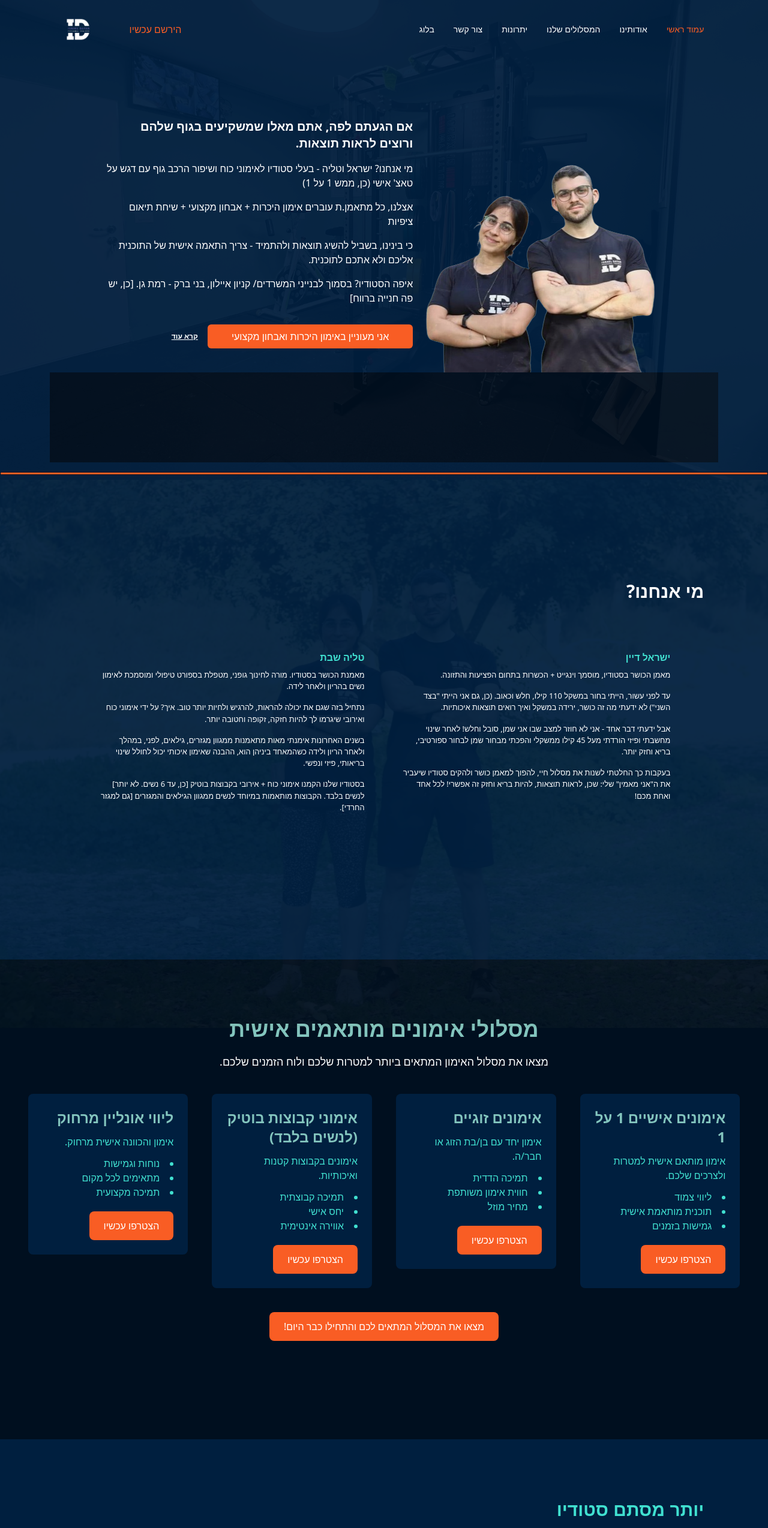
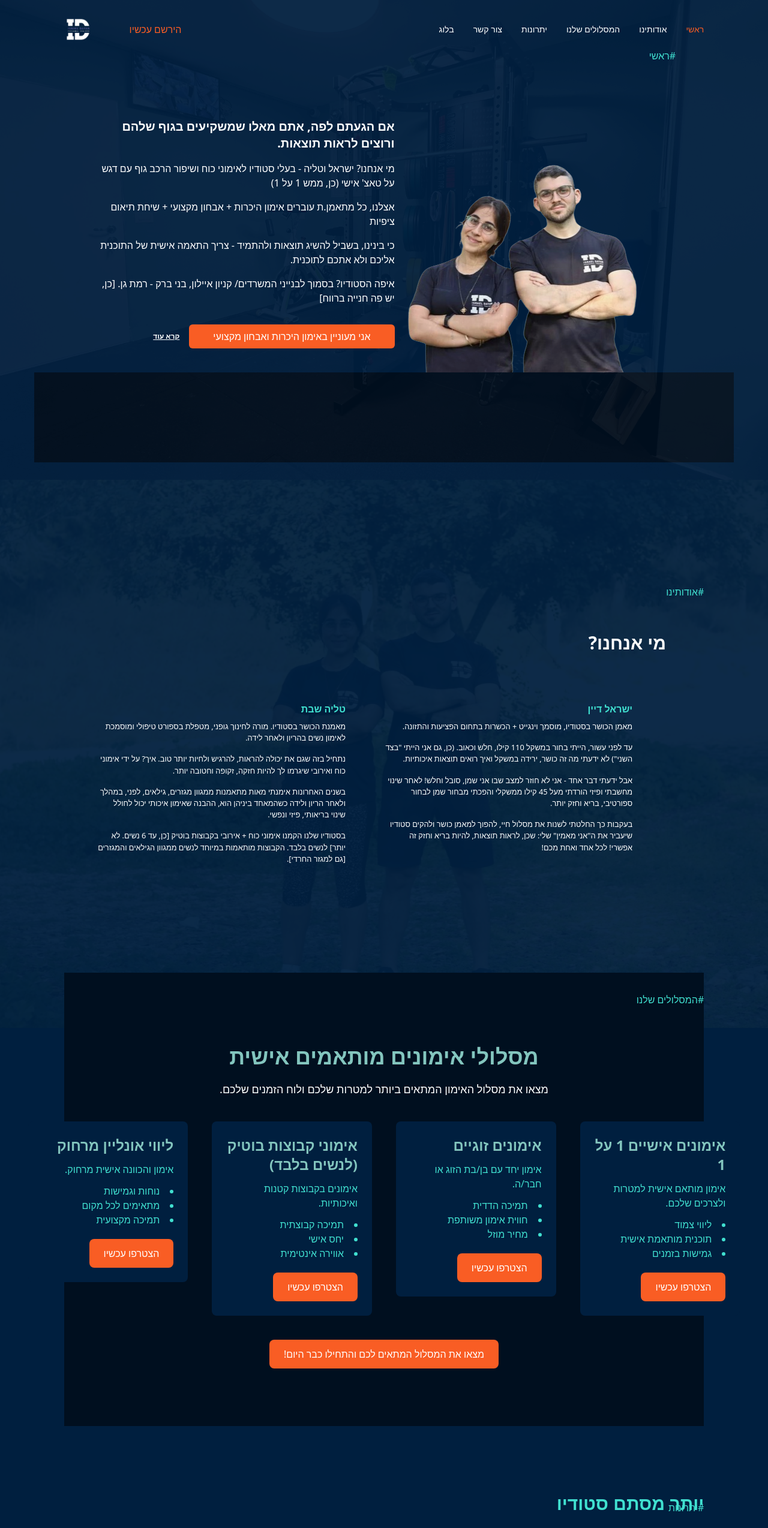
Before and after one commit to itzhakl/dayan-fitness-site, a React (Vite) app: page / in a window 1280 px wide. Shown: the top 2548 px of the page at 60% size. Built offline with nearby package versions, Linux system fonts and the light colour scheme.

Commit message:
fix bug scrolling

```diff
--- a/src/components/AboutUs/AboutUs.tsx
+++ b/src/components/AboutUs/AboutUs.tsx
@@ -17,17 +17,17 @@ const AboutUs = ({ setSelectedPage }: Props) => {
   const isAboveMediumScreens = useMediaQuery('(min-width:1060px)');
   const ref = useRef(null);
   const { scrollYProgress } = useScroll({ target: ref });
-  const y = useParallax(scrollYProgress, 300);
+  const y = useParallax(scrollYProgress, 400);
   return (
-      <section id='aboutus' className='relative snap-start min-h-svh py-10 gap-16 md:pb-0' >
-        <div ref={ref} className="div">
-          {/* <motion.h2 style={{ y }}>{`#${HebrewDisplayName.aboutus}`}</motion.h2> */}
-      <img alt="Background" className="absolute w-full min-h-full inset-0 object-cover opacity-5" src={israelAndTalya}/>
+    <section id='aboutus' className='h-screen flex justify-center items-center relative snap-center' >
+      <div ref={ref} className=" py-10 gap-16 md:pb-0">
+        <img alt="Background" className="absolute w-full min-h-full inset-0 object-cover opacity-5" src={israelAndTalya} />
         {/* Images & Header */}
         <motion.div
           className='md:flex mx-auto w-5/6 items-center justify-center md:h-5/6'
           onViewportEnter={() => setSelectedPage(SelectedPage.AboutUs)}
         >
+          <motion.h2 style={{ y }}>{`#${HebrewDisplayName.aboutus}`}</motion.h2>
           {/* Main Header */}
           <div className='z-10 md:mt-32 mt-20'>
             {/* Headings */}
@@ -68,8 +68,8 @@ const AboutUs = ({ setSelectedPage }: Props) => {
             </motion.div>
           </div>
         </motion.div>
-        </div>
-      </section>
+      </div>
+    </section>
   );
 }
 
--- a/src/components/Benefits/Benefits.tsx
+++ b/src/components/Benefits/Benefits.tsx
@@ -27,12 +27,12 @@ const Benefits = ({ setSelectedPage }: Props) => {
   const y = useParallax(scrollYProgress, 300);
 
   return (
-    <section id='benefits' className='min-h-svh snap-start mx-auto py-20 w-5/6'>
-      <div ref={ref} className="div">
-        {/* <motion.h2 style={{ y }}>{`#${HebrewDisplayName.benefits}`}</motion.h2> */}
+    <section id='benefits' className='h-screen flex justify-center items-center relative snap-center'>
+      <div ref={ref} className="mx-auto py-20 w-5/6">
         <motion.div
           onViewportEnter={() => setSelectedPage(SelectedPage.Benefits)}
         >
+          <motion.h2 style={{ y }}>{`#${HebrewDisplayName.benefits}`}</motion.h2>
 
           {/* כותרת */}
           <motion.div className='md:my-5 my-10 md:w-3/5'
--- a/src/components/ContactUs/ContactUs.tsx
+++ b/src/components/ContactUs/ContactUs.tsx
@@ -13,11 +13,11 @@ type Props = {
   setSelectedPage: (value: string) => void;
 }
 
-const ContactUs = ({setSelectedPage}: Props) => {
+const ContactUs = ({ setSelectedPage }: Props) => {
   const ref = useRef(null);
   const { scrollYProgress } = useScroll({ target: ref });
   const y = useParallax(scrollYProgress, 300);
-  const inputStyle = `w-full snap-start mb-5 rounded-lg bg-primary-300 px-5 py-3 placeholder-white`;
+  const inputStyle = `w-full mb-5 rounded-lg bg-primary-300 px-5 py-3 placeholder-white`;
   const { register, trigger, formState: { errors } } = useForm();
   const isAboveMediumScreens = useMediaQuery('(min-width:1060px)');
   const handleOnSubmit = async (e: any) => {
@@ -28,46 +28,46 @@ const ContactUs = ({setSelectedPage}: Props) => {
   }
 
   return (
-    <section id='contactus' className="bg-secondary snap-start min-h-svh w-5/6 mx-auto pt-24 pb-32">
-      <div ref={ref} className="div">
-        {/* <motion.h2 style={{ y }}>{`#${HebrewDisplayName.contactus}`}</motion.h2> */}
+    <section id='contactus' className="h-screen flex justify-center items-center relative snap-center">
+      <div ref={ref} className="w-5/6 mx-auto pt-24 pb-32 bg-secondary">
         <motion.div
           onViewportEnter={() => setSelectedPage(SelectedPage.ContactUs)}
         >
+          <motion.h2 style={{ y }}>{`#${HebrewDisplayName.contactus}`}</motion.h2>
           {/* Header */}
-            <motion.div className="md:w-3/5" initial='hidden' whileInView='visible' viewport={{once: true, amount: 0.5}} transition={{duration: 0.5}} variants={{hidden: {opacity: 0, x:-50}, visible: {opacity:1, x:0}}}>
+          <motion.div className="md:w-3/5" initial='hidden' whileInView='visible' viewport={{ once: true, amount: 0.5 }} transition={{ duration: 0.5 }} variants={{ hidden: { opacity: 0, x: -50 }, visible: { opacity: 1, x: 0 } }}>
             <HText><span className="text-secondary-text">הצטרף עכשיו</span>{" "}כדי להיכנס לכושר</HText>
             <p className="my-5 text-secondary-text">אתה בטוח רוצה להתחיל את המסע לכושר הטוב ביותר! כדי להתחיל, פשוט השאר את הפרטים שלך כאן. אנו ניצור איתך קשר בהקדם על מנת לספק לך את המידע והתמיכה שאתה צריך כדי להתחיל להרגיש טוב ולהתקדם בדרך שלך לכושר מיטבי. נשמח לסייע לך להגשים את היעדים שלך!</p>
           </motion.div>
 
           {/* Form and Image */}
           <div className="mt-10 pb-4 rounded-3xl justify-between md:flex gap-16">
-                <motion.div className="mt-10 rounded-3xl drop-shadow-2xl bg-dark-blue p-4 basis-3/5 md:mt-0" initial='hidden' whileInView='visible' viewport={{once: true, amount: 0.5}} transition={{duration: 0.5}} variants={{hidden: {opacity: 0, y:50}, visible: {opacity:1, y:0}}}>
+            <motion.div className="mt-10 rounded-3xl drop-shadow-2xl bg-dark-blue p-4 basis-3/5 md:mt-0" initial='hidden' whileInView='visible' viewport={{ once: true, amount: 0.5 }} transition={{ duration: 0.5 }} variants={{ hidden: { opacity: 0, y: 50 }, visible: { opacity: 1, y: 0 } }}>
               <form
                 // target="_blank"
                 onSubmit={handleOnSubmit} method='POST' action="https://formsubmit.co/ae263998254e908b749115bf2f84b5aa">
-                        <input type="text" className={inputStyle} placeholder="שם" {...register('name', { required: true, maxLength: 100, })} /> { errors.name && (
+                <input type="text" className={inputStyle} placeholder="שם" {...register('name', { required: true, maxLength: 100, })} /> {errors.name && (
                   <p className="mt-1">
                     {errors.name.type === "required" && "This field is required."}
                     {errors.name.type === "maxLength" && "Character limit is 100"}
                   </p>
                 )}
 
-                        <input dir="rtl" type="tel" className={inputStyle} placeholder="מספר טלפון" {...register('phone', { required: true, pattern: /^0(?:[57]\d|2\d)-?\d{7}$/i, })} /> { errors.phone && (
+                <input dir="rtl" type="tel" className={inputStyle} placeholder="מספר טלפון" {...register('phone', { required: true, pattern: /^0(?:[57]\d|2\d)-?\d{7}$/i, })} /> {errors.phone && (
                   <p className="mt-1">
                     {errors.phone.type === "required" && "This field is required."}
                     {errors.phone.type === "pattern" && "Invalid Phone number"}
                   </p>
                 )}
 
-                        <input type="email" className={inputStyle} placeholder="מייל" {...register('email', { required: true, pattern: /^[A-Z0-9._%+-]+@[A-Z0-9.-]+\.[A-Z]{2,}$/i, })} /> { errors.email && (
+                <input type="email" className={inputStyle} placeholder="מייל" {...register('email', { required: true, pattern: /^[A-Z0-9._%+-]+@[A-Z0-9.-]+\.[A-Z]{2,}$/i, })} /> {errors.email && (
                   <p className="mt-1">
                     {errors.email.type === "required" && "This field is required."}
                     {errors.email.type === "validate" && "Invalid Email address"}
                   </p>
                 )}
 
-                        <textarea rows={4} cols={50} className={inputStyle} placeholder="הודעה" {...register('message', { required: true, maxLength: 1000, })} /> { errors.message && (
+                <textarea rows={4} cols={50} className={inputStyle} placeholder="הודעה" {...register('message', { required: true, maxLength: 1000, })} /> {errors.message && (
                   <p className="mt-1">
                     {errors.message.type === "required" && "This field is required."}
                     {errors.message.type === "maxLength" && "Character limit is 1000"}
@@ -77,7 +77,7 @@ const ContactUs = ({setSelectedPage}: Props) => {
               </form>
             </motion.div>
             {isAboveMediumScreens &&
-                <motion.div className="relative mt-16 basis-2/5 md:mt-0" initial='hidden' whileInView='visible' viewport={{once: true, amount: 0.5}} transition={{delay: 0.2, duration: 0.5}} variants={{hidden: {opacity: 0, y:50}, visible: {opacity:1, y:0}}}>
+              <motion.div className="relative mt-16 basis-2/5 md:mt-0" initial='hidden' whileInView='visible' viewport={{ once: true, amount: 0.5 }} transition={{ delay: 0.2, duration: 0.5 }} variants={{ hidden: { opacity: 0, y: 50 }, visible: { opacity: 1, y: 0 } }}>
                 <div className="w-full before:absolute before:-bottom-20 before:-right-10 before:z-[-1]">
                   <img src={ContactUsPageGraphic} alt="contactus-graphics" />
                 </div>
--- a/src/components/Footer/Footer.tsx
+++ b/src/components/Footer/Footer.tsx
@@ -27,12 +27,12 @@ const Footer = ({ setSelectedPage }: Props): JSX.Element => {
   const { scrollYProgress } = useScroll({ target: ref });
   const y = useParallax(scrollYProgress, 300);
   return (
-    <section id='footer' className='relative bg-primary snap-start min-h-svh pt-16'>
-      <div ref={ref} className="div">
-        {/* <motion.h2 style={{ y }}>{`#${HebrewDisplayName.footer}`}</motion.h2> */}
+    <section id='footer' className='h-screen flex justify-center items-center relative snap-center'>
+      <div ref={ref} className="bg-primary pt-16">
         <motion.div
           onViewportEnter={() => setSelectedPage(SelectedPage.Footer)}
           className='w-5/6 mx-auto gap-16 md:flex'>
+          <motion.h2 style={{ y }}>{`#${HebrewDisplayName.footer}`}</motion.h2>
           <div className="mt-16 basis-1/4 md:mt-0">
             <h4 className="font-bold">{'פרטים'}</h4>
             <div>
@@ -45,7 +45,7 @@ const Footer = ({ setSelectedPage }: Props): JSX.Element => {
               <a title='google-maps' target='blank' href='https://maps.app.goo.gl/mXrVZZww2EHSCzmJ8'><RoomOutlinedIcon /></a>
               <a title='waze' target='blank' href='https://ul.waze.com/ul?place=ChIJeSGzyhxLHRURTWWC5iP_iZM&ll=32.09687890%2C34.83111380&navigate=yes&utm_campaign=default&utm_source=waze_website&utm_medium=lm_share_location'>
                 <img className='w-[1.25rem] h-[1.25rem] inline-block' src={WazeIcon} />
-                </a>
+              </a>
             </div>
             <div className="div">
               <p className='my-5'><a title='mail' target='blank' href='mailto:hid0504154438@gmail.com'>{'hid0504154438@gmail.com'}</a><MailIcon /></p>
--- a/src/components/Home/Home.tsx
+++ b/src/components/Home/Home.tsx
@@ -22,14 +22,14 @@ const Home = ({ selectedPage, setSelectedPage }: Props) => {
   const y = useParallax(scrollYProgress, 300);
 
   return (
-    <section id='home' className='flex flex-col justify-center min-h-svh snap-start items-center' >
+    <section id='home' className='h-screen flex justify-center items-center relative snap-center' >
       <div ref={ref} className="div">
-        {/* <motion.h2 className='absolute ' style={{ y }}>{`#${HebrewDisplayName.home}`}</motion.h2> */}
         <img alt="Background" className="absolute w-full min-h-full inset-0 object-cover opacity-5" src={homeBackground} />
         {/* Images & Header */}
         <motion.div className='flex lg:flex-row flex-col mx-auto w-5/6 lg:mt-32 gap-2 items-center'
           onViewportEnter={() => setSelectedPage(SelectedPage.Home)}
         >
+          <motion.h2 className='' style={{ y }}>{`#${HebrewDisplayName.home}`}</motion.h2>
           {/* Image */}
           <div className="w-full h-auto xs:pt-14 md:max-w-max max-w-60 ">
             <img src={HomePageGraphic} alt="home-page-graphic" />
--- a/src/components/OurClasses/Ourclasses.tsx
+++ b/src/components/OurClasses/Ourclasses.tsx
@@ -79,10 +79,10 @@ const TrainingPrograms: React.FC<Props> = ({ setSelectedPage }) => {
   const y = useParallax(scrollYProgress, 300);
 
   return (
-    <section id="ourclasses" className="flex justify-center mx-auto snap-start min-h-screen bg-primary">
-      <div ref={ref} className="w-5/6 py-24">
-        {/* <motion.h2 style={{ y }}>{`#${HebrewDisplayName.ourclasses}`}</motion.h2> */}
+    <section id="ourclasses" className="h-screen flex justify-center items-center relative snap-center">
+      <div ref={ref} className="bg-primary mx-auto w-5/6 py-24">
         <motion.div onViewportEnter={() => setSelectedPage(SelectedPage.OurClasses)}>
+          <motion.h2 style={{ y }}>{`#${HebrewDisplayName.ourclasses}`}</motion.h2>
           <div className="text-center mb-10">
             <h1 className="text-4xl font-bold text-highlight">מסלולי אימונים מותאמים אישית</h1>
             <p className="mt-5 text-lg text-secondary-text">
--- a/src/shared/types.ts
+++ b/src/shared/types.ts
@@ -8,7 +8,7 @@ export enum SelectedPage {
 }
 
 export enum HebrewDisplayName {
-  home = 'עמוד ראשי',
+  home = 'ראשי',
   aboutus = 'אודותינו',
   benefits = 'יתרונות',
   ourclasses = 'המסלולים שלנו',
```
Lines whose indentation alone changed are shown as unchanged.
